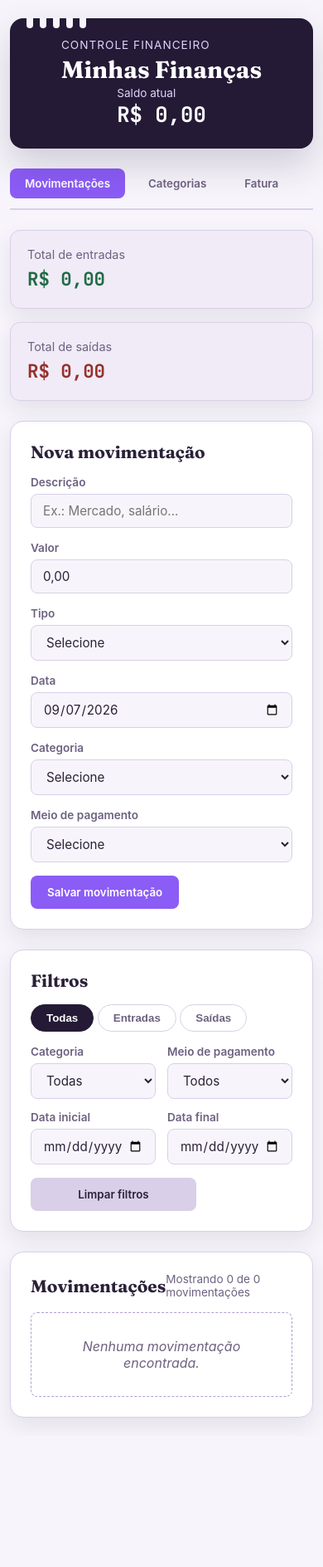
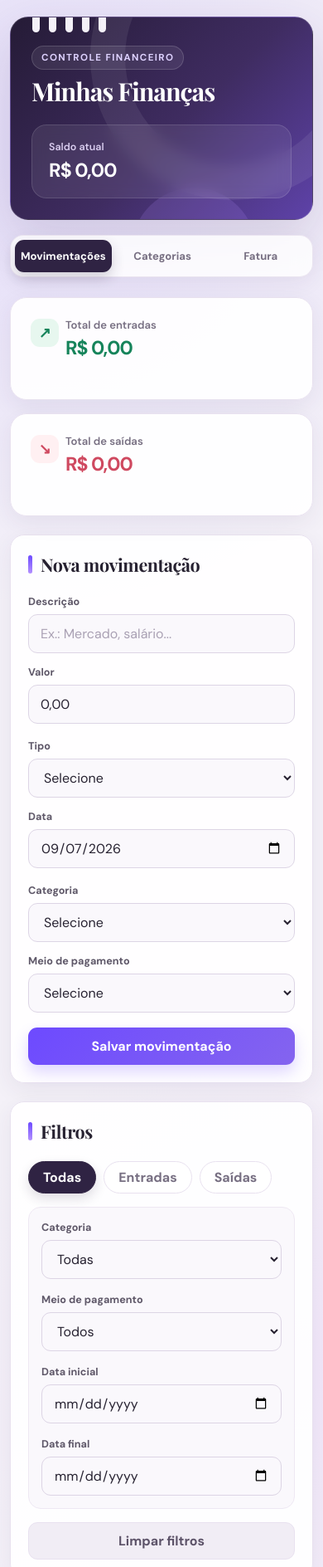
Before and after one commit to Laisliviaa/Controle-financeiro, a plain HTML site: page index.html in a window 390 px wide. Shown: the top 1888 px of the page at 83% size. Before the commit the page ends 1730 px from the top, so only its background shows below. Drawn offline with nearby package versions, Linux system fonts and the light colour scheme.

Commit message:
design melhor (um pouco)

```diff
--- a/style.css
+++ b/style.css
@@ -1,462 +1,194 @@
-@import url('https://fonts.googleapis.com/css2?family=Fraunces:opsz,wght@9..144,500;9..144,600;9..144,700&family=JetBrains+Mono:wght@500;600;700&display=swap');
+@import url('https://fonts.googleapis.com/css2?family=DM+Sans:wght@400;500;600;700&family=Playfair+Display:wght@600;700&display=swap');
 
 :root {
-    --papel: #f7f5fb;
-    --papel-cartao: #f0ebf7;
-    --regua: #d9cfe8;
-    --regua-forte: #b29ed1;
-    --tinta: #2b2138;
-    --tinta-fraca: #6e6180;
-    --couro: #241a35;
-    --couro-2: #3a2856;
-    --dourado: #8b5cf6;
-    --dourado-claro: #e0d4fa;
-    --credito: #1f6b45;
-    --credito-bg: #e3f0e6;
-    --debito: #96302c;
-    --debito-bg: #f7e3e6;
-    --sombra: 0 20px 44px rgba(36, 20, 56, 0.18);
-    --sombra-suave: 0 10px 26px rgba(36, 20, 56, 0.09);
+    --fundo: #f4f1f8; --branco: #fff; --suave: #faf8fc; --borda: #e8e1ef;
+    --texto: #272231; --texto-2: #776f82; --roxo: #6d4aff; --roxo-escuro: #2f2343;
+    --roxo-claro: #eee9ff; --verde: #16845b; --verde-bg: #e7f7ef;
+    --vermelho: #cf4960; --vermelho-bg: #fff0f2;
+    --sombra: 0 22px 60px rgba(61,42,83,.14); --sombra-card: 0 8px 28px rgba(61,42,83,.07);
 }
 
-* {
-    box-sizing: border-box;
-    margin: 0;
-    padding: 0;
+* { box-sizing: border-box; margin: 0; padding: 0; }
+html { scroll-behavior: smooth; }
+body {
+    min-height: 100vh; padding: 48px 20px 72px; color: var(--texto);
+    font-family: 'DM Sans', sans-serif;
+    background: radial-gradient(circle at 12% 8%, rgba(109,74,255,.12), transparent 27%),
+                radial-gradient(circle at 88% 75%, rgba(226,180,255,.18), transparent 25%), var(--fundo);
 }
+button, input, select { font: inherit; }
+.container { width: min(100%, 940px); margin: 0 auto; }
 
-body {
-    font-family: 'Inter', sans-serif;
-    background-color: var(--papel);
-    color: var(--tinta);
-    padding: 40px 20px;
-    display: flex;
-    justify-content: center;
+/* Cabeçalho */
+.cabecalho {
+    position: relative; isolation: isolate; display: flex; align-items: center; justify-content: space-between;
+    min-height: 176px; margin-bottom: 18px; padding: 38px 44px; overflow: hidden; color: #fff;
+    border: 1px solid rgba(255,255,255,.13); border-radius: 28px;
+    background: linear-gradient(135deg,#251b36 0%,#3f2c61 55%,#7351d9 130%); box-shadow: var(--sombra);
 }
+.cabecalho::before, .cabecalho::after { content: ''; position: absolute; z-index: -1; border-radius: 50%; pointer-events: none; }
+.cabecalho::before { width: 260px; height: 260px; right: -76px; top: -124px; border: 42px solid rgba(255,255,255,.07); }
+.cabecalho::after { width: 150px; height: 150px; left: 40%; bottom: -112px; background: rgba(180,143,255,.16); }
+.furos { position: absolute; top: 0; left: 42px; display: flex; gap: 11px; }
+.furos span { width: 9px; height: 18px; border-radius: 0 0 8px 8px; background: var(--fundo); }
+.etiqueta {
+    display: inline-flex; margin-bottom: 10px; padding: 6px 11px; color: #ded2ff; font-size: .72rem;
+    font-weight: 700; letter-spacing: .12em; text-transform: uppercase; border: 1px solid rgba(255,255,255,.15);
+    border-radius: 999px; background: rgba(255,255,255,.08);
+}
+.cabecalho h1 { font: 700 clamp(2rem,5vw,2.75rem)/1.05 'Playfair Display',serif; letter-spacing: -.035em; }
+.cabecalho > div:last-child {
+    min-width: 210px; padding: 18px 20px; text-align: right; border: 1px solid rgba(255,255,255,.12);
+    border-radius: 18px; background: rgba(255,255,255,.08); backdrop-filter: blur(8px);
+}
+.saldo-label { display: block; margin-bottom: 5px; color: #d9cdef; font-size: .78rem; font-weight: 600; }
+#saldoAtual { display: block; font-size: clamp(1.45rem,4vw,1.9rem); font-weight: 700; letter-spacing: -.04em; }
 
-.container {
-    width: 100%;
-    max-width: 800px;
+/* Navegação */
+.abas-navegacao {
+    position: sticky; top: 12px; z-index: 10; display: grid; grid-template-columns: repeat(3,1fr); gap: 7px;
+    margin-bottom: 24px; padding: 7px; border: 1px solid rgba(232,225,239,.9); border-radius: 16px;
+    background: rgba(255,255,255,.82); box-shadow: 0 8px 25px rgba(61,42,83,.06); backdrop-filter: blur(12px);
 }
+.aba-btn {
+    padding: 12px 16px; color: var(--texto-2); font-weight: 700; border: 0; border-radius: 11px;
+    background: transparent; cursor: pointer; transition: .2s ease;
+}
+.aba-btn:hover { color: var(--texto); background: var(--suave); }
+.aba-btn.ativo { color: #fff; background: var(--roxo-escuro); box-shadow: 0 7px 16px rgba(47,35,67,.2); }
+.conteudo-aba { display: none; }
+.conteudo-aba.ativo { display: block; animation: aparecer .32s ease both; }
+@keyframes aparecer { from { opacity: 0; transform: translateY(7px); } to { opacity: 1; transform: translateY(0); } }
 
-.cabecalho {
-    background: var(--couro);
-    color: #fff;
-    padding: 24px;
-    border-radius: 16px;
-    display: flex;
-    justify-content: space-between;
-    align-items: center;
-    box-shadow: var(--sombra);
-    margin-bottom: 24px;
-    position: relative;
-    overflow: hidden;
+/* Resumo */
+.resumo { display: grid; grid-template-columns: repeat(2,1fr); gap: 16px; margin-bottom: 22px; }
+.cartao-resumo {
+    position: relative; min-height: 124px; padding: 24px 26px 22px 72px; overflow: hidden;
+    border: 1px solid var(--borda); border-radius: 20px; background: rgba(255,255,255,.92);
+    box-shadow: var(--sombra-card); transition: .2s ease;
 }
+.cartao-resumo:hover { transform: translateY(-3px); box-shadow: 0 14px 32px rgba(61,42,83,.11); }
+.cartao-resumo::before {
+    position: absolute; left: 24px; top: 25px; display: grid; place-items: center; width: 34px; height: 34px;
+    font-size: 1.1rem; font-weight: 700; border-radius: 11px;
+}
+.cartao-entrada::before { content: '↗'; color: var(--verde); background: var(--verde-bg); }
+.cartao-saida::before { content: '↘'; color: var(--vermelho); background: var(--vermelho-bg); }
+.cartao-resumo span { display: block; margin-bottom: 8px; color: var(--texto-2); font-size: .82rem; font-weight: 600; }
+.cartao-resumo strong { font-size: clamp(1.45rem,4vw,1.8rem); line-height: 1; letter-spacing: -.045em; }
+.cartao-entrada strong { color: var(--verde); } .cartao-saida strong { color: var(--vermelho); }
 
-.furos {
-    position: absolute;
-    top: 0;
-    left: 20px;
-    display: flex;
-    gap: 8px;
+/* Cards e formulário */
+.formulario-card, .filtros-card, .lista {
+    margin-bottom: 22px; padding: 28px; border: 1px solid var(--borda); border-radius: 20px;
+    background: rgba(255,255,255,.92); box-shadow: var(--sombra-card);
 }
+.formulario-card h2, .filtros-card h2, .lista-cabecalho h2 {
+    color: var(--texto); font: 700 1.35rem 'Playfair Display',serif; letter-spacing: -.02em;
+}
+.formulario-card h2, .filtros-card h2 { display: flex; align-items: center; gap: 10px; margin-bottom: 22px; }
+.formulario-card h2::before, .filtros-card h2::before {
+    content: ''; width: 5px; height: 22px; border-radius: 99px; background: linear-gradient(var(--roxo),#b390ff);
+}
+.linha-formulario { display: flex; gap: 18px; margin-bottom: 18px; }
+.campo, .campo-filtro { display: flex; flex: 1; flex-direction: column; }
+.campo label, .campo-filtro label { margin-bottom: 7px; color: #5f5869; font-size: .79rem; font-weight: 700; }
+.campo input, .campo select, .campo-filtro select, .campo-filtro input {
+    width: 100%; min-height: 47px; padding: 11px 14px; color: var(--texto); border: 1px solid #ddd5e5;
+    border-radius: 11px; outline: none; background: var(--suave); transition: .2s ease;
+}
+.campo input:hover, .campo select:hover, .campo-filtro select:hover, .campo-filtro input:hover { border-color: #c8bbd6; }
+.campo input:focus, .campo select:focus, .campo-filtro select:focus, .campo-filtro input:focus {
+    border-color: var(--roxo); background: #fff; box-shadow: 0 0 0 4px rgba(109,74,255,.11);
+}
+.campo input::placeholder { color: #aaa1b4; }
+.campo small { margin-top: 7px; color: var(--texto-2); font-size: .75rem; }
+.botoes-form { display: flex; gap: 12px; margin-top: 5px; }
+button.primario, button.secundario {
+    min-height: 45px; padding: 11px 20px; font-weight: 700; border-radius: 11px; cursor: pointer; transition: .2s ease;
+}
+button.primario { color: #fff; border: 0; background: linear-gradient(135deg,var(--roxo),#8464ef); box-shadow: 0 9px 18px rgba(109,74,255,.22); }
+button.primario:hover { transform: translateY(-2px); box-shadow: 0 12px 24px rgba(109,74,255,.3); }
+button.secundario { color: #5d5369; border: 1px solid var(--borda); background: #f1edf5; }
+button.secundario:hover { color: var(--texto); background: #e8e1ee; }
 
-.furos span {
-    width: 8px;
-    height: 12px;
-    background: var(--papel);
-    border-radius: 0 0 4px 4px;
+/* Filtros */
+.filtros-tipo { display: flex; flex-wrap: wrap; gap: 9px; }
+.filtro {
+    padding: 8px 17px; color: var(--texto-2); font-weight: 700; border: 1px solid var(--borda);
+    border-radius: 999px; background: #fff; cursor: pointer; transition: .2s ease;
 }
+.filtro:hover { color: var(--roxo); border-color: #baa9fb; background: var(--roxo-claro); }
+.filtro.ativo { color: #fff; border-color: var(--roxo-escuro); background: var(--roxo-escuro); box-shadow: 0 6px 14px rgba(47,35,67,.15); }
+.filtros-container-unico {
+    display: grid; grid-template-columns: repeat(2,minmax(0,1fr)); gap: 16px; margin-bottom: 16px;
+    padding: 18px; border: 1px solid #eee8f3; border-radius: 15px; background: var(--suave);
+}
+.filtros-botoes-inferiores { display: flex; justify-content: flex-end; margin-top: 16px; }
+.filtros-botoes-inferiores #btnLimparFiltros { width: auto; min-width: 160px; }
+.filtros-botoes-periodo { display: grid; grid-template-columns: repeat(auto-fit,minmax(120px,1fr)); gap: 14px; }
+.cartao-acao-filtro {
+    display: flex; flex-direction: column; align-items: center; justify-content: center; min-height: 80px; padding: 16px;
+    color: var(--texto); font-weight: 700; text-align: center; border: 1px solid var(--borda); border-radius: 14px;
+    background: var(--suave); cursor: pointer; transition: .2s ease;
+}
+.cartao-acao-filtro:hover { color: var(--roxo); border-color: #baa9fb; background: var(--roxo-claro); transform: translateY(-2px); }
+.cartao-acao-filtro.ativo { color: #fff; border-color: var(--roxo-escuro); background: var(--roxo-escuro); }
 
-.etiqueta {
-    font-size: 0.85rem;
-    color: var(--dourado-claro);
-    text-transform: uppercase;
-    letter-spacing: 1px;
-    margin-bottom: 4px;
+/* Listas */
+.lista-cabecalho {
+    display: flex; align-items: center; justify-content: space-between; gap: 16px; margin-bottom: 12px;
+    padding-bottom: 17px; border-bottom: 1px solid #eee9f2;
 }
-
-.cabecalho h1 {
-    font-family: 'Fraunces', serif;
-    font-size: 1.8rem;
+.lista-cabecalho span { color: var(--texto-2); font-size: .8rem; text-align: right; }
+.item-movimentacao {
+    display: flex; align-items: center; justify-content: space-between; gap: 18px; margin-top: 8px; padding: 15px 14px;
+    border: 1px solid transparent; border-radius: 13px; transition: .2s ease;
 }
-
-.saldo-label {
-    font-size: 0.85rem;
-    color: var(--dourado-claro);
-    text-align: right;
-}
-
-#saldoAtual {
-    font-family: 'JetBrains Mono', monospace;
-    font-size: 1.6rem;
-    display: block;
-    text-align: right;
-}
-
-/* Abas de Navegação */
-.abas-navegacao {
-    display: flex;
-    gap: 10px;
-    margin-bottom: 24px;
-    border-bottom: 2px solid var(--regua);
-    padding-bottom: 12px;
-}
-
-.aba-btn {
-    background: transparent;
-    border: none;
-    padding: 10px 18px;
-    font-family: inherit;
-    font-weight: 600;
-    color: var(--tinta-fraca);
-    cursor: pointer;
-    border-radius: 8px;
-    transition: all 0.2s ease;
-}
-
-.aba-btn:hover {
-    background: var(--papel-cartao);
-    color: var(--tinta);
-}
-
-.aba-btn.ativo {
-    background: var(--dourado);
-    color: #fff;
-}
-
-.conteudo-aba {
-    display: none;
-}
-
-.conteudo-aba.ativo {
-    display: block;
-}
-
-.resumo {
-    display: grid;
-    grid-template-columns: 1fr 1fr;
-    gap: 16px;
-    margin-bottom: 24px;
-}
-
-.cartao-resumo {
-    background: var(--papel-cartao);
-    padding: 20px;
-    border-radius: 12px;
-    border: 1px solid var(--regua);
-    box-shadow: var(--sombra-suave);
-}
-
-.cartao-resumo span {
-    font-size: 0.9rem;
-    color: var(--tinta-fraca);
-    display: block;
-    margin-bottom: 6px;
-}
-
-.cartao-resumo strong {
-    font-family: 'JetBrains Mono', monospace;
-    font-size: 1.4rem;
-}
-
-.cartao-entrada strong {
-    color: var(--credito);
-}
-
-.cartao-saida strong {
-    color: var(--debito);
-}
-
-.formulario-card, .filtros-card {
-    background: #fff;
-    padding: 24px;
-    border-radius: 16px;
-    border: 1px solid var(--regua);
-    box-shadow: var(--sombra-suave);
-    margin-bottom: 24px;
-}
-
-.formulario-card h2, .filtros-card h2 {
-    font-family: 'Fraunces', serif;
-    font-size: 1.3rem;
-    margin-bottom: 16px;
-}
-
-.linha-formulario {
-    display: flex;
-    gap: 16px;
-    margin-bottom: 16px;
-}
-
-.campo {
-    flex: 1;
-    display: flex;
-    flex-direction: column;
-}
-
-.campo label, .campo-filtro label {
-    font-size: 0.85rem;
-    font-weight: 600;
-    margin-bottom: 6px;
-    color: var(--tinta-fraca);
-}
-
-.campo input, .campo select, .campo-filtro select, .campo-filtro input {
-    padding: 10px 14px;
-    border: 1px solid var(--regua);
-    border-radius: 8px;
-    font-family: inherit;
-    font-size: 0.95rem;
-    background: var(--papel);
-    color: var(--tinta);
-}
-
-.campo input:focus, .campo select:focus, .campo-filtro select:focus, .campo-filtro input:focus {
-    outline: none;
-    border-color: var(--dourado);
-    background: #fff;
-}
-
-.botoes-form {
-    display: flex;
-    gap: 12px;
-}
-
-button.primario, button.secundario {
-    padding: 12px 20px;
-    border-radius: 8px;
-    font-family: inherit;
-    font-weight: 600;
-    cursor: pointer;
-    border: none;
-    transition: background 0.2s;
-}
-
-button.primario {
-    background: var(--dourado);
-    color: #fff;
-}
-
-button.primario:hover {
-    background: #7c3aed;
-}
-
-button.secundario {
-    background: var(--regua);
-    color: var(--tinta);
-}
-
-button.secundario:hover {
-    background: var(--regua-forte);
-}
-
-/* Botões de filtro no estilo pílula */
-.filtro {
-    padding: 8px 18px;
-    border-radius: 999px;
-    border: 1px solid var(--regua);
-    background: transparent;
-    color: var(--tinta-fraca);
-    font-weight: 600;
-    cursor: pointer;
-    transition: all 0.2s ease;
-}
-
-.filtro:hover {
-    border-color: var(--regua-forte);
-    color: var(--tinta);
-}
-
-.filtro.ativo {
-    background: var(--couro);
-    color: #fff;
-    border-color: var(--couro);
-}
-
-/* Container único para os filtros avançados */
-.filtros-container-unico {
-    display: grid;
-    grid-template-columns: repeat(auto-fit, minmax(140px, 1fr));
-    gap: 14px;
-    margin-bottom: 16px;
-}
-
-.campo-filtro {
-    display: flex;
-    flex-direction: column;
-}
-
-/* Botão centralizado na área de filtros */
-.filtros-botoes-inferiores {
-    display: flex;
-    justify-content: center;
-    margin-top: 16px;
-}
-
-.filtros-botoes-inferiores #btnLimparFiltros {
-    width: 50%;
-    min-width: 200px;
-}
-
-.filtros-botoes-periodo {
-    display: grid;
-    grid-template-columns: repeat(auto-fit, minmax(120px, 1fr));
-    gap: 16px;
-}
-
-.cartao-acao-filtro {
-    border: 1px solid var(--regua);
-    cursor: pointer;
-    text-align: center;
-    font-family: inherit;
-    font-size: 1rem;
-    font-weight: 600;
-    color: var(--tinta);
-    background: var(--papel-cartao);
-    transition: all 0.2s ease;
-    display: flex;
-    flex-direction: column;
-    justify-content: center;
-    align-items: center;
-    padding: 16px;
-    border-radius: 12px;
-    box-shadow: var(--sombra-suave);
-}
-
-.cartao-acao-filtro:hover {
-    background: var(--regua-forte);
-    color: #fff;
-    transform: translateY(-2px);
-}
-
-.cartao-acao-filtro.ativo {
-    background: var(--couro);
-    color: #fff;
-    border-color: var(--couro);
-}
-
-.lista {
-    background: #fff;
-    padding: 24px;
-    border-radius: 16px;
-    border: 1px solid var(--regua);
-    box-shadow: var(--sombra-suave);
-}
-
-.lista-cabecalho {
-    display: flex;
-    justify-content: space-between;
-    align-items: center;
-    margin-bottom: 16px;
-}
-
-.lista-cabecalho h2 {
-    font-family: 'Fraunces', serif;
-    font-size: 1.3rem;
-}
-
-.lista-cabecalho span {
-    font-size: 0.85rem;
-    color: var(--tinta-fraca);
-}
-
-.item-movimentacao {
-    display: flex;
-    justify-content: space-between;
-    align-items: center;
-    padding: 14px 0;
-    border-bottom: 1px solid var(--regua);
-}
-
-.item-movimentacao:last-child {
-    border-bottom: none;
-}
-
-.item-info strong {
-    display: block;
-    font-size: 1rem;
-    margin-bottom: 3px;
-}
-
-.item-info span {
-    font-size: 0.82rem;
-    color: var(--tinta-fraca);
-}
-
-.item-valores {
-    display: flex;
-    align-items: center;
-    gap: 16px;
-}
-
-.item-valores strong {
-    font-family: 'JetBrains Mono', monospace;
-    font-size: 1.05rem;
-}
-
-.item-valores strong.entrada {
-    color: var(--credito);
-}
-
-.item-valores strong.saida {
-    color: var(--debito);
-}
-
-.item-acoes {
-    display: flex;
-    gap: 8px;
-}
-
-.item-acoes button {
-    padding: 6px 10px;
-    border-radius: 6px;
-    font-size: 0.8rem;
-    cursor: pointer;
-    border: none;
-    font-weight: 600;
-}
-
-/* Botão Editar amarelo na primeira página */
-.editar {
-    color: #241a35;
-    background: #f7c948;
-    border: 1px solid #d9a913;
-}
-
-.editar:hover {
-    background: #f3bd25;
-}
-
-.excluir {
-    color: #fff;
-    background: #dc2626;
-    border: 1px solid #b91c1c;
-}
-
-.excluir:hover {
-    background: #c11f1f;
-}
-
+.item-movimentacao + .item-movimentacao { border-top-color: #eee9f2; }
+.item-movimentacao:hover { border-color: #e8dff0; background: var(--suave); transform: translateX(3px); }
+.item-info { min-width: 0; }
+.item-info strong { display: block; margin-bottom: 4px; overflow: hidden; font-size: .97rem; text-overflow: ellipsis; white-space: nowrap; }
+.item-info span { color: var(--texto-2); font-size: .79rem; line-height: 1.5; }
+.item-valores { display: flex; flex-shrink: 0; align-items: center; gap: 14px; }
+.item-valores > strong { padding: 7px 10px; font-size: .94rem; white-space: nowrap; border-radius: 9px; }
+.item-valores strong.entrada { color: var(--verde); background: var(--verde-bg); }
+.item-valores strong.saida { color: var(--vermelho); background: var(--vermelho-bg); }
+.item-acoes { display: flex; gap: 7px; }
+.item-acoes button { padding: 7px 10px; font-size: .75rem; font-weight: 700; border-radius: 8px; cursor: pointer; transition: .18s ease; }
+.item-acoes button:hover { transform: translateY(-1px); filter: brightness(.97); }
+.editar { color: #765312; border: 1px solid #f1d795; background: #fff4d6; }
+.excluir { color: #b3384e; border: 1px solid #f4c6cf; background: var(--vermelho-bg); }
 .vazio {
-    padding: 30px;
-    color: var(--tinta-fraca);
-    font-style: italic;
-    text-align: center;
-    border: 1px dashed var(--regua-forte);
-    border-radius: 8px;
-    background: transparent;
+    margin-top: 10px; padding: 36px 20px; color: var(--texto-2); font-size: .9rem; font-style: italic;
+    text-align: center; border: 1px dashed #cfc2db; border-radius: 14px; background: linear-gradient(135deg,#fbf9fc,#f7f3fa);
 }
 
 @media (max-width: 720px) {
-    body {
-        padding: 22px 12px;
-    }
-    .cabecalho, .resumo, .linha-formulario, .filtros-botoes-inferiores, .filtros-botoes-periodo {
-        flex-direction: column;
-        grid-template-columns: 1fr;
-    }
-    #saldoAtual {
-        text-align: left;
-    }
+    body { padding: 20px 12px 48px; }
+    .cabecalho { align-items: flex-start; flex-direction: column; gap: 24px; padding: 34px 25px 25px; border-radius: 22px; }
+    .cabecalho > div:last-child { width: 100%; min-width: 0; text-align: left; }
+    #saldoAtual { text-align: left; } .furos { left: 26px; }
+    .abas-navegacao { top: 6px; gap: 4px; padding: 5px; }
+    .aba-btn { padding: 11px 7px; font-size: .82rem; }
+    .resumo, .filtros-container-unico { grid-template-columns: 1fr; }
+    .linha-formulario { flex-direction: column; gap: 14px; }
+    .formulario-card, .filtros-card, .lista { padding: 21px; border-radius: 17px; }
+    .filtros-container-unico { padding: 15px; }
+    .item-movimentacao { align-items: flex-start; flex-direction: column; }
+    .item-valores { width: 100%; justify-content: space-between; }
+    .lista-cabecalho { align-items: flex-start; flex-direction: column; gap: 5px; }
+    .lista-cabecalho span { text-align: left; }
 }
+
+@media (max-width: 420px) {
+    .cabecalho h1 { font-size: 1.9rem; }
+    .cartao-resumo { padding-left: 66px; }
+    .botoes-form, .item-valores { align-items: stretch; flex-direction: column; }
+    .botoes-form button, .filtros-botoes-inferiores #btnLimparFiltros { width: 100%; }
+    .item-acoes { width: 100%; } .item-acoes button { flex: 1; }
+}
+
+@media (prefers-reduced-motion: reduce) {
+    *, *::before, *::after { scroll-behavior: auto !important; animation-duration: .01ms !important; transition-duration: .01ms !important; }
+}
```
